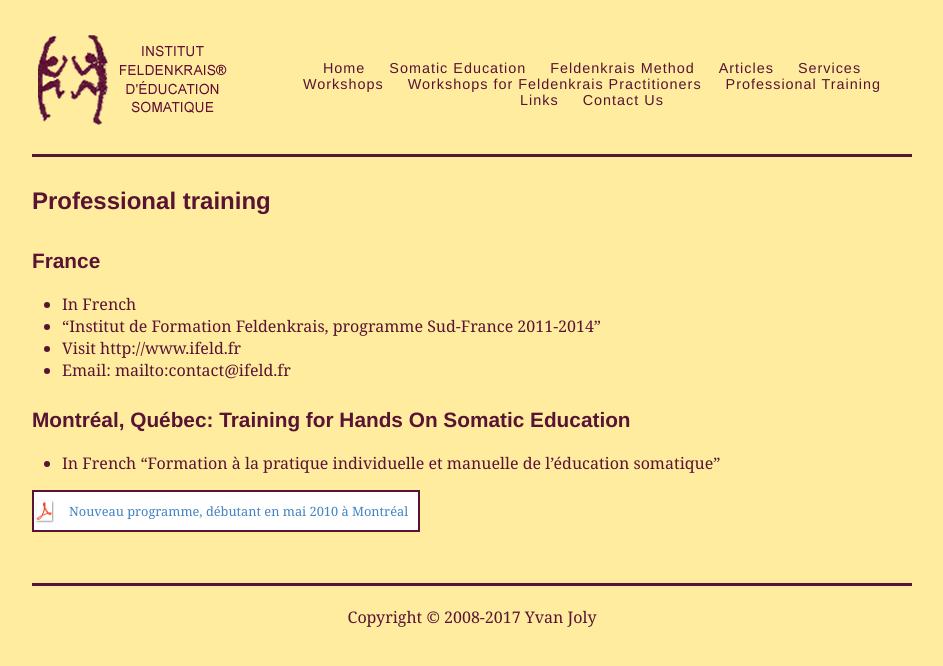
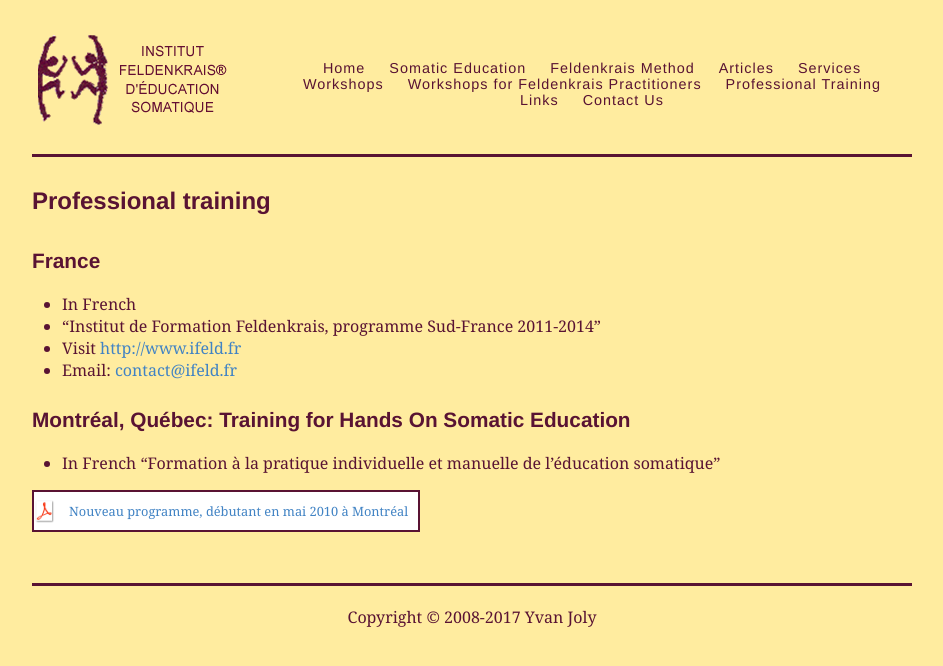
Before and after one commit to yvanjoly/yvanjoly.github.io, a Jekyll site: the page built from pages/en/training.md, in a window 1280 px wide. Shown: the top 666 px of the page, without its empty margins (168-1111 px from the left). Built offline with Jekyll 4.4.1, drawn with Linux system fonts in a browser that asks for light colours.

Commit message:
Fix small errors

```diff
--- a/pages/en/training.md
+++ b/pages/en/training.md
@@ -10,8 +10,8 @@ permalink: /en/training
 
 * In French
 * "Institut de Formation Feldenkrais, programme Sud-France 2011-2014"
-* Visit http://www.ifeld.fr
-* Email: mailto:contact@ifeld.fr
+* Visit [http://www.ifeld.fr](http://www.ifeld.fr)
+* Email: [contact@ifeld.fr](mailto:contact@ifeld.fr)
 
 ## Montréal, Québec: Training for Hands On Somatic Education
 
```
Also changed, not shown: pages/en/articles.md (+4 -4 lines), pages/en/contact.md (+2 -2 lines), pages/en/somatic.md (+2 -0 lines).
